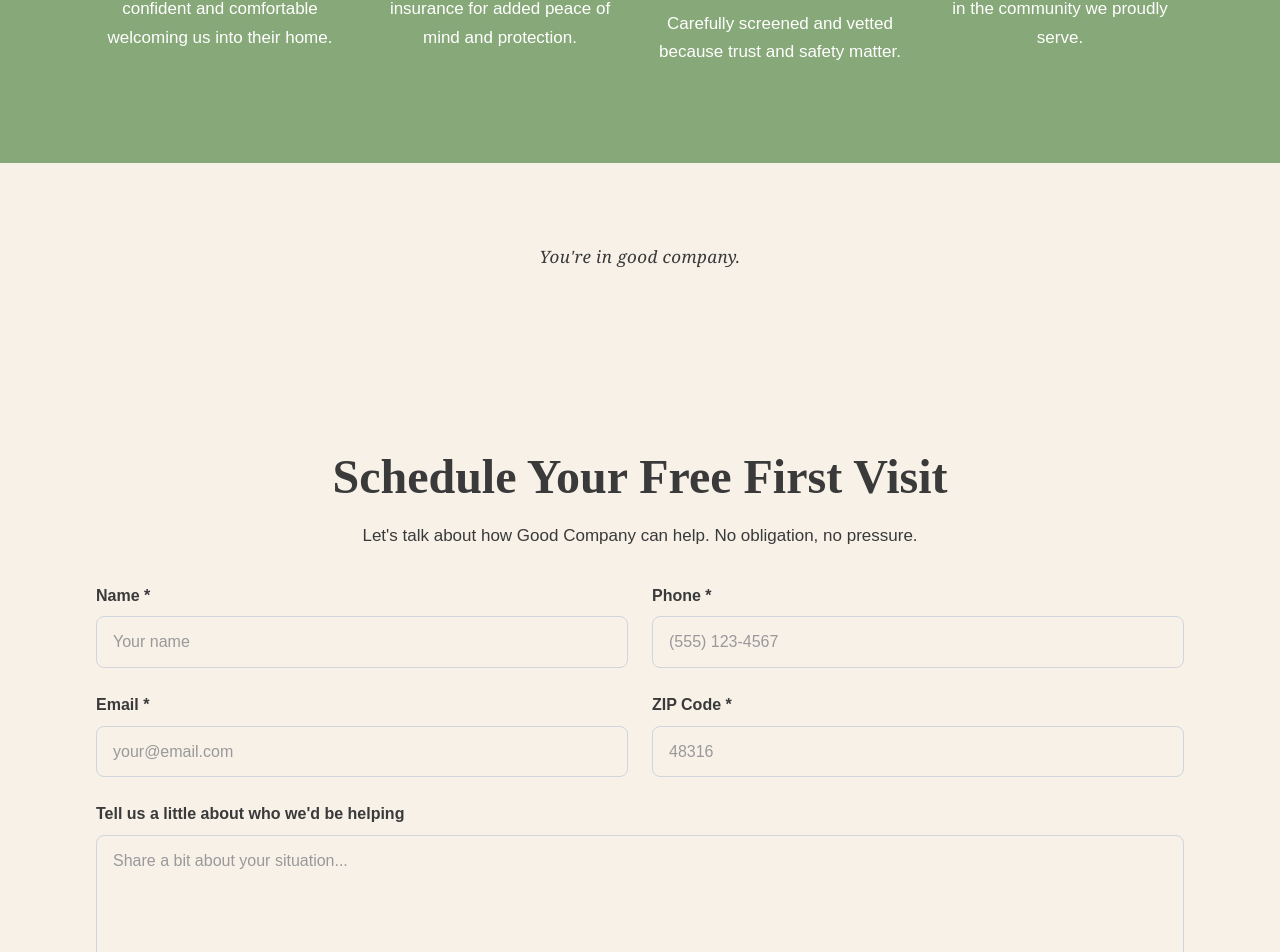
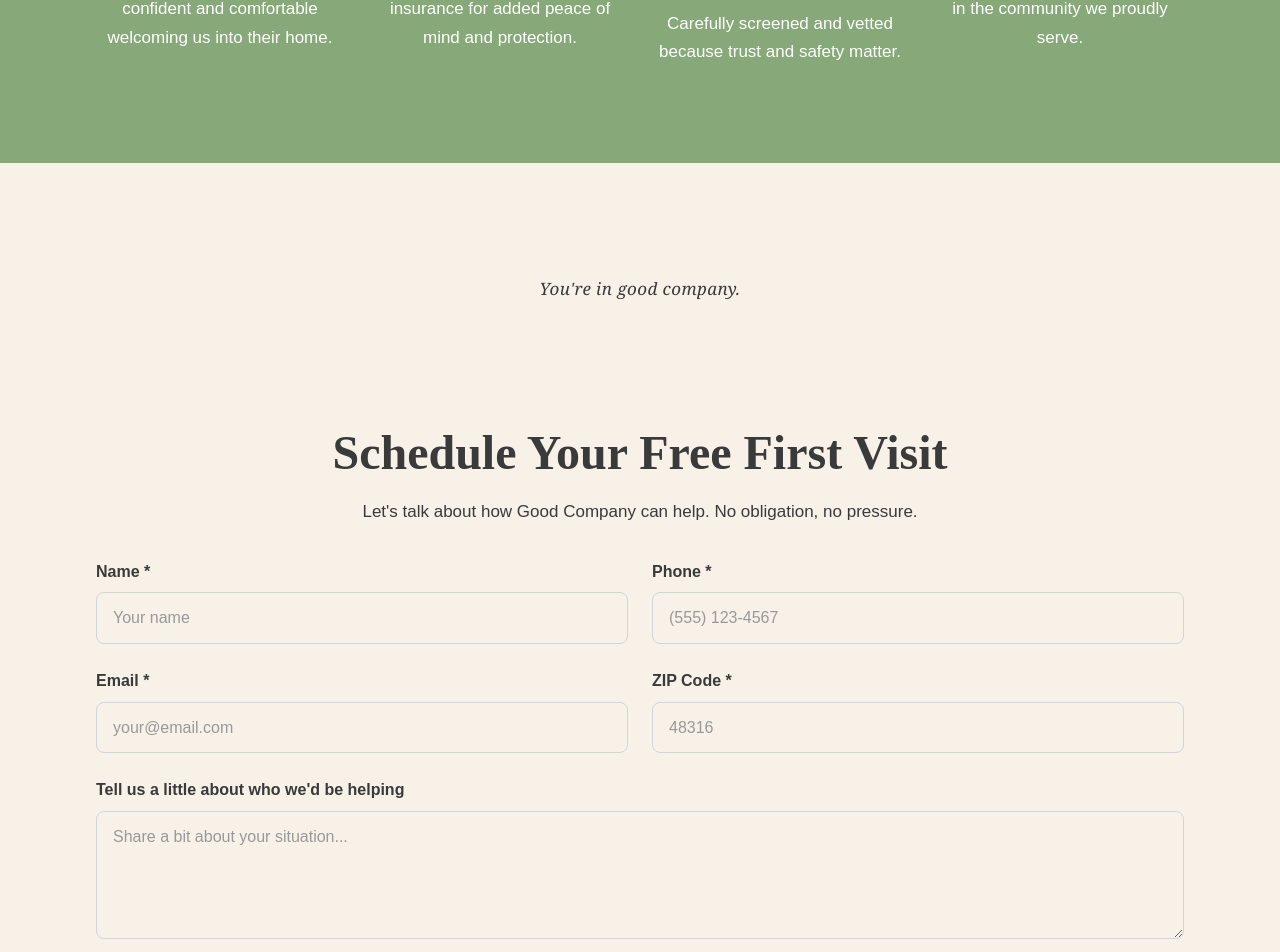
Before and after one commit to GoodCompanySCS/goodcompany-scs, a Next.js app: page / in a window 1280 px wide. Shown: the part 1692-2644 px from the top of the page. Built offline with nearby package versions, Linux system fonts and the light colour scheme.

Commit message:
Update page.tsx

```diff
--- a/app/page.tsx
+++ b/app/page.tsx
@@ -122,13 +122,14 @@
           </div>
         </div>
       </section>
-      <section className="bg-cream py-16 md:py-20">
-        <div className="max-w-4xl mx-auto px-6 text-center">
-            <p className="font-serif italic text-3xl md:text-4xl text-sage tracking-wide">
+
+      <section className="bg-cream pt-20 md:pt-28 pb-4 md:pb-6">
+        <div className="max-w-5xl mx-auto px-6 text-center">
+            <p className="font-serif italic text-5xl md:text-7xl text-sage tracking-wide">
             You're in good company.
             </p>
-      </div>
-    </section>
+        </div>
+     </section>
 
       {/* Lead Capture Form*/}
 
```
